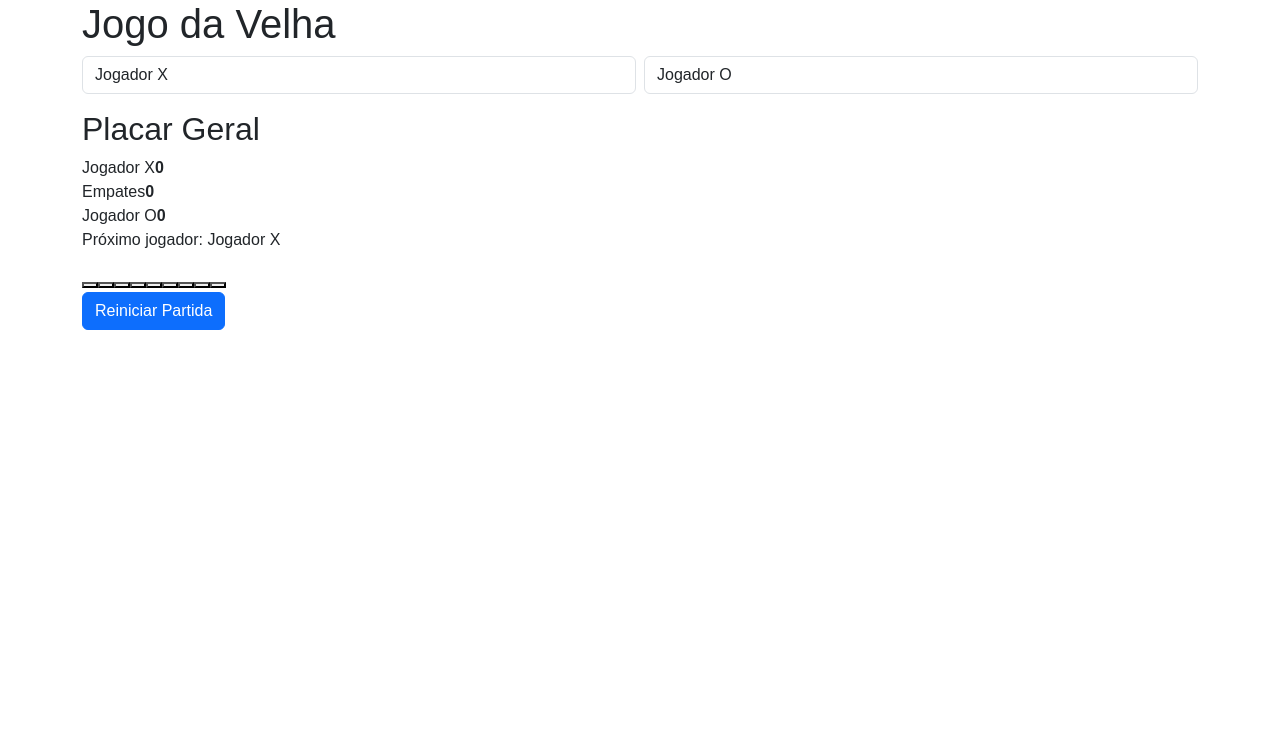
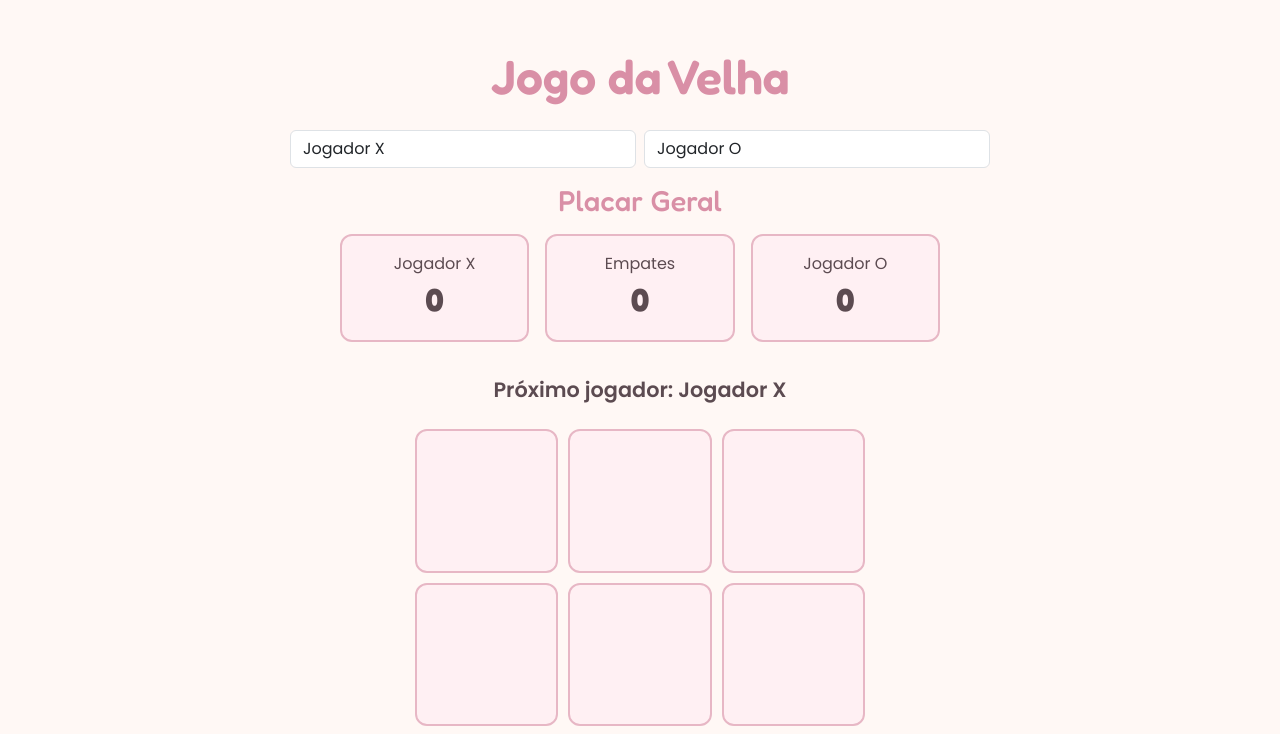
Before and after one commit to gabimichachi/jogo_da_velha, a React (Vite) app: page / in a window 1280 px wide. Shown: the top 734 px of the page. Built offline with nearby package versions, Linux system fonts and the light colour scheme.

Commit message:
mod: arrumando alguns erros

```diff
--- a/index.html
+++ b/index.html
@@ -1,13 +1,26 @@
 <!doctype html>
-<html lang="en">
+<html lang="pt-br">
   <head>
     <meta charset="UTF-8" />
+
     <link rel="icon" type="image/svg+xml" href="/favicon.svg" />
+
     <meta name="viewport" content="width=device-width, initial-scale=1.0" />
-    <title>jogo_da_velha</title>
+
+    <link rel="preconnect" href="https://fonts.googleapis.com" />
+    <link rel="preconnect" href="https://fonts.gstatic.com" crossorigin />
+
+    <link
+      href="https://fonts.googleapis.com/css2?family=Fredoka:wght@400;500;600;700&family=Poppins:wght@400;500;600;700&display=swap"
+      rel="stylesheet"
+    />
+
+    <title>jogo da velha</title>
   </head>
+
   <body>
     <div id="root"></div>
+
     <script type="module" src="/src/main.jsx"></script>
   </body>
 </html>
--- a/src/components/Board/Board.module.css
+++ b/src/components/Board/Board.module.css
@@ -1,8 +1,8 @@
-/* .board {
+.board {
   display: grid;
   grid-template-columns: repeat(3, 1fr);
   width: 100%;
   max-width: 450px;
   margin: 0 auto;
-  gap: 8px;
-} */
+  gap: 10px;
+}
--- a/src/components/Game/Game.jsx
+++ b/src/components/Game/Game.jsx
@@ -7,7 +7,7 @@ function Game() {
   const [squares, setSquares] = useState(Array(9).fill(null));
   const [xIsNext, setXIsNext] = useState(true);
 
-  // Estados para salvar o nome digitado por cada jogador
+  // nomes dos jogadores
   const [playerX, setPlayerX] = useState("Jogador X");
   const [playerO, setPlayerO] = useState("Jogador O");
 
@@ -94,7 +94,6 @@ function Game() {
     setPlayerO("");
   }
 
-  // Lógica de status usando o nome personalizado de cada jogador
   let status;
 
   if (winner) {
@@ -109,31 +108,38 @@ function Game() {
     <main className={styles.game}>
       <div className="container">
         <div className={styles.game__conteudo}>
-          <h1 className={styles.game__titulo}>Jogo da Velha</h1>
+          <h1 className={styles.game__titulo}>
+            Jogo da Velha
+          </h1>
 
-          {/* Campos para o usuário digitar o nome dos dois jogadores */}
+          {/* nomes dos jogadores */}
           <div className="row g-2 mb-3">
             <div className="col-6">
               <input
                 type="text"
                 className="form-control"
-                placeholder="Nome do Jogador X"
+                placeholder="Jogador X"
                 value={playerX}
                 onChange={(e) => setPlayerX(e.target.value)}
               />
             </div>
+
             <div className="col-6">
               <input
                 type="text"
                 className="form-control"
-                placeholder="Nome do Jogador O"
+                placeholder="Jogador O"
                 value={playerO}
                 onChange={(e) => setPlayerO(e.target.value)}
               />
             </div>
           </div>
 
-          <Placar placar={placar} playerX={playerX} playerO={playerO} />
+          <Placar
+            placar={placar}
+            playerX={playerX}
+            playerO={playerO}
+          />
 
           <p className={styles.game__status}>
             {status}
@@ -150,6 +156,36 @@ function Game() {
           >
             Reiniciar Partida
           </button>
+
+          {/* tela de vitória ou empate */}
+          {(winner || isDraw) && (
+            <div className={styles.overlay}>
+              <div className={styles.resultado}>
+                <div className={styles.resultado__estrela}>
+                  {winner ? "(˶>⩊<˶)" : "٩(ˊᗜˋ*)و ♡"}
+                </div>
+
+                <h2>
+                  {winner
+                    ? "Você venceu!"
+                    : "Deu velha!"}
+                </h2>
+
+                <p>
+                  {winner
+                    ? `${winner === "X" ? playerX : playerO} ganhou a partida!`
+                    : "Ninguém ganhou dessa vez!"}
+                </p>
+
+                <button
+                  className={styles.resultado__botao}
+                  onClick={reiniciarJogo}
+                >
+                  Jogar novamente
+                </button>
+              </div>
+            </div>
+          )}
         </div>
       </div>
     </main>
--- a/src/components/Game/Game.module.css
+++ b/src/components/Game/Game.module.css
@@ -1,6 +1,6 @@
-/* .game {
+.game {
   min-height: 100vh;
-  padding: 3rem 0;
+  padding: 3rem 1rem;
   background-color: var(--cor-fundo);
 }
 
@@ -11,18 +11,144 @@
 }
 
 .game__titulo {
-  margin-bottom: 2rem;
-  color: var(--cor-texto);
+  margin-bottom: 1.5rem;
+  color: var(--cor-rosa-escuro);
+  font-family: "Fredoka", sans-serif;
   font-size: 3rem;
-  font-weight: bold;
+  font-weight: 600;
 }
 
 .game__status {
+  margin-bottom: 1.5rem;
+  color: var(--cor-texto);
+  font-family: "Poppins", sans-serif;
   font-size: 1.3rem;
-  font-weight: bold;
-  margin-bottom: 1.5rem;
+  font-weight: 600;
 }
 
 .game__botao {
   margin-top: 2rem;
-} */
+  background-color: var(--cor-rosa);
+  border: none;
+  color: var(--cor-texto);
+  font-family: "Poppins", sans-serif;
+  font-weight: 500;
+  border-radius: 10px;
+  padding: 0.7rem 1.2rem;
+}
+
+.game__botao:hover {
+  background-color: var(--cor-rosa-escuro);
+  color: #ffffff;
+}
+
+/* fundo escuro da tela de resultado */
+.overlay {
+  position: fixed;
+  inset: 0;
+  background-color: rgba(80, 60, 70, 0.55);
+  display: flex;
+  justify-content: center;
+  align-items: center;
+  padding: 1rem;
+  z-index: 1000;
+  animation: aparecer 0.3s ease;
+}
+
+/* caixinha do resultado */
+.resultado {
+  width: 100%;
+  max-width: 400px;
+  padding: 2.5rem 2rem;
+  background-color: var(--cor-fundo);
+  border: 4px solid var(--cor-rosa);
+  border-radius: 25px;
+  text-align: center;
+  box-shadow: 0 10px 30px rgba(0, 0, 0, 0.15);
+  animation: pular 0.5s ease;
+}
+
+/* estrelinha/coração */
+.resultado__estrela {
+  color: var(--cor-rosa-escuro);
+  font-size: 4rem;
+  line-height: 1;
+  animation: girar 0.8s ease;
+}
+
+.resultado h2 {
+  margin-top: 1rem;
+  color: var(--cor-rosa-escuro);
+  font-family: "Fredoka", sans-serif;
+  font-size: 2.2rem;
+  font-weight: 600;
+}
+
+.resultado p {
+  margin: 1rem 0 1.5rem;
+  color: var(--cor-texto);
+  font-family: "Poppins", sans-serif;
+  font-size: 1rem;
+}
+
+/* botão da tela de resultado */
+.resultado__botao {
+  border: none;
+  border-radius: 12px;
+  padding: 0.8rem 1.5rem;
+  background-color: var(--cor-rosa);
+  color: var(--cor-texto);
+  font-family: "Poppins", sans-serif;
+  font-weight: 600;
+  cursor: pointer;
+  transition: 0.2s;
+}
+
+.resultado__botao:hover {
+  background-color: var(--cor-rosa-escuro);
+  color: #ffffff;
+  transform: scale(1.05);
+}
+
+/* animação da tela */
+@keyframes aparecer {
+  from {
+    opacity: 0;
+  }
+
+  to {
+    opacity: 1;
+  }
+}
+
+/* animação da caixinha */
+@keyframes pular {
+  0% {
+    opacity: 0;
+    transform: scale(0.7);
+  }
+
+  70% {
+    transform: scale(1.05);
+  }
+
+  100% {
+    opacity: 1;
+    transform: scale(1);
+  }
+}
+
+/* animação do símbolo */
+@keyframes girar {
+  0% {
+    transform: rotate(-20deg) scale(0);
+  }
+
+  70% {
+    transform: rotate(10deg) scale(1.2);
+  }
+
+  100% {
+    transform: rotate(0) scale(1);
+  }
+}
--- a/src/components/Placar/Placar.module.css
+++ b/src/components/Placar/Placar.module.css
@@ -1,12 +1,16 @@
-/* .placar {
+.placar {
   width: 100%;
   max-width: 600px;
   margin: 0 auto 2rem;
 }
 
 .placar__titulo {
+  margin-bottom: 1rem;
+  color: var(--cor-rosa-escuro);
+  font-family: "Fredoka", sans-serif;
+  font-size: 1.8rem;
+  font-weight: 500;
   text-align: center;
-  margin-bottom: 1rem;
 }
 
 .placar__itens {
@@ -20,11 +24,28 @@
   padding: 1rem;
   text-align: center;
   background-color: var(--cor-quadrado);
-  border-radius: 10px;
-  border: 1px solid var(--cor-borda);
+  border: 2px solid var(--cor-borda);
+  border-radius: 12px;
+  font-family: "Poppins", sans-serif;
 }
 
 .placar__item strong {
   display: block;
+  color: var(--cor-texto);
+  font-family: "Fredoka", sans-serif;
   font-size: 2rem;
-} */
+}
+
+@media (max-width: 500px) {
+  .placar__itens {
+    gap: 0.5rem;
+  }
+
+  .placar__item {
+    padding: 0.8rem 0.5rem;
+  }
+
+  .placar__item strong {
+    font-size: 1.6rem;
+  }
+}
--- a/src/components/Square/Square.module.css
+++ b/src/components/Square/Square.module.css
@@ -1,16 +1,14 @@
-/* .square {
-  width: 100%;
+.square {
   aspect-ratio: 1;
+  background-color: var(--cor-quadrado);
   border: 2px solid var(--cor-borda);
-  background-color: var(--cor-quadrado);
-  color: var(--cor-texto);
+  border-radius: 12px;
   font-size: 3rem;
   font-weight: bold;
+  color: var(--cor-texto);
   cursor: pointer;
-  transition: 0.2s;
 }
 
 .square:hover {
   background-color: var(--cor-hover);
-  transform: scale(1.03);
-} */
+}
--- a/src/components/styles/variables.css
+++ b/src/components/styles/variables.css
@@ -1,16 +1,20 @@
-/* :root {
-  --cor-fundo: #f5f5f5;
-  --cor-quadrado: #ffffff;
-  --cor-hover: #e9ecef;
-  --cor-texto: #212529;
-  --cor-borda: #343a40;
-} */
+:root {
+  --cor-fundo: #fff8f5;
+  --cor-quadrado: #fff0f3;
+  --cor-hover: #ffe1e8;
 
-* {
-  box-sizing: border-box;
+  --cor-rosa: #f6b6c8;
+  --cor-rosa-escuro: #d98fa6;
+
+  --cor-amarelo: #f9e6a8;
+  --cor-amarelo-escuro: #e5c96b;
+
+  --cor-texto: #5c4b51;
+  --cor-borda: #e7b7c5;
 }
 
 body {
   margin: 0;
-  font-family: Arial, sans-serif;
+  font-family: "Poppins", sans-serif;
+  color: var(--cor-texto);
 }
```
